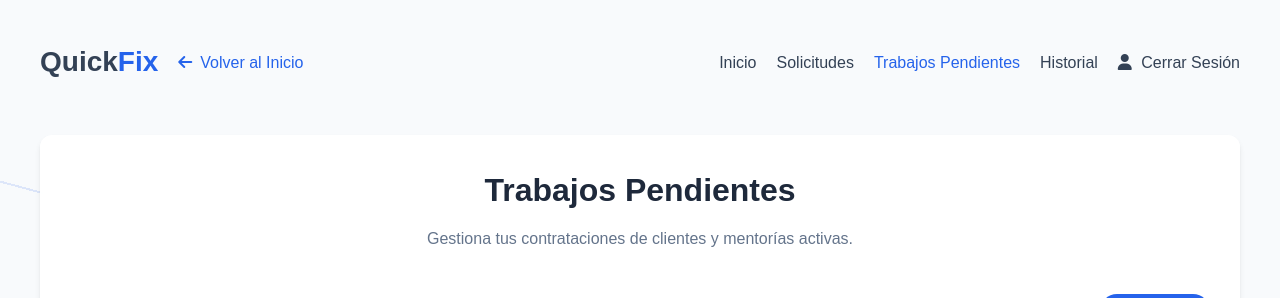
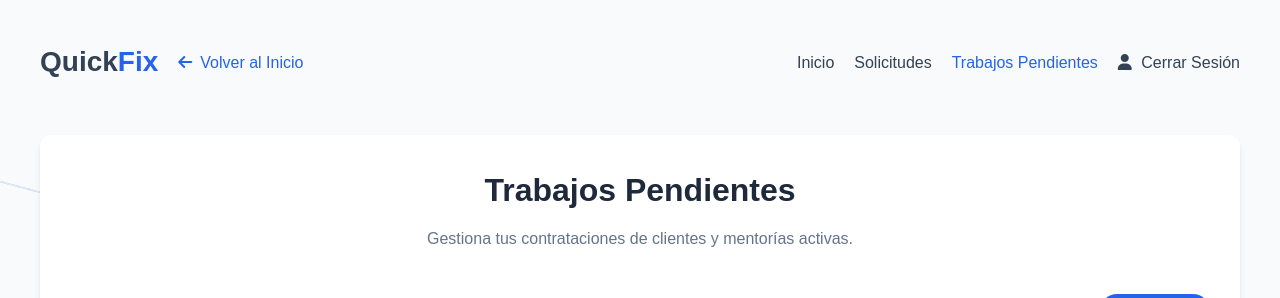
Before and after one commit to Mathewer987/Proyecto-Final-Quick-Fix, a Flask app: template templates/TrabajosPendientes.html in a window 1280 px wide. Shown: the top 298 px of the page. Run offline with Flask 3, Linux system fonts and the light colour scheme; the template is opened without the code that fills it, so the values that code supplies are empty; parts of the project's set-up code (start-up, migrations or seed data) failed here and were passed over.

Commit message:
boton 1 sacado

```diff
--- a/templates/TrabajosPendientes.html
+++ b/templates/TrabajosPendientes.html
@@ -46,7 +46,7 @@
                 <a href="{{ url_for('home') }}" class="nav-item">Inicio</a>
                 <a href="/trabajos" class="nav-item">Solicitudes</a>
                 <a href="/trabajos_pendientes" class="nav-item active">Trabajos Pendientes</a>
-                <a href="#" class="nav-item">Historial</a>
+
                 <a class="nav-item" href="{{ url_for('logout') }}"><i class="fas fa-user"></i> Cerrar Sesión</a>
             </nav>
         </header>
```
